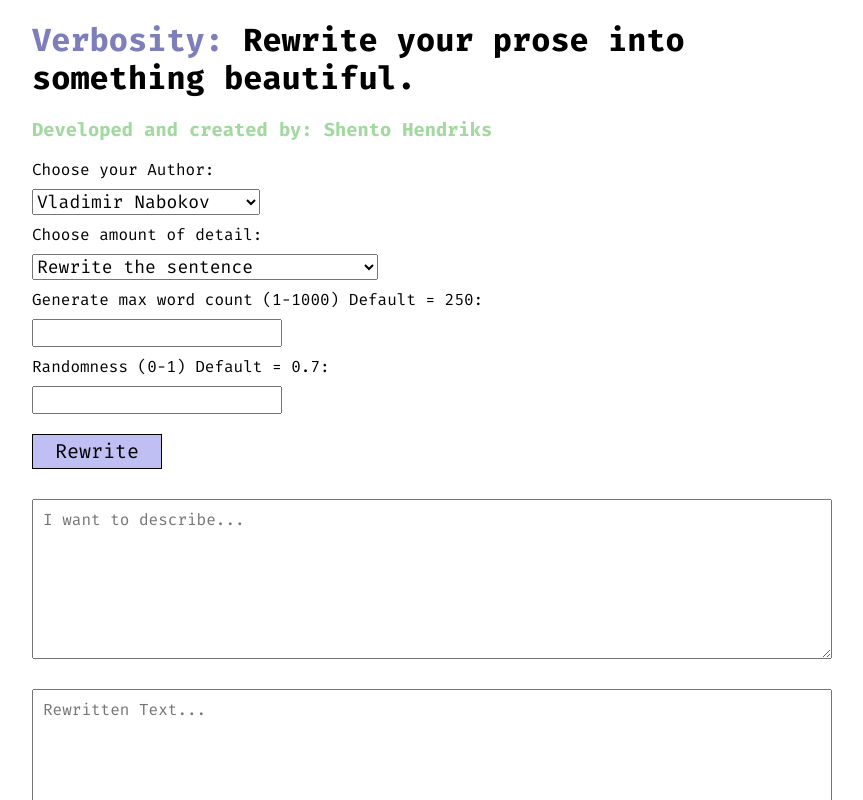
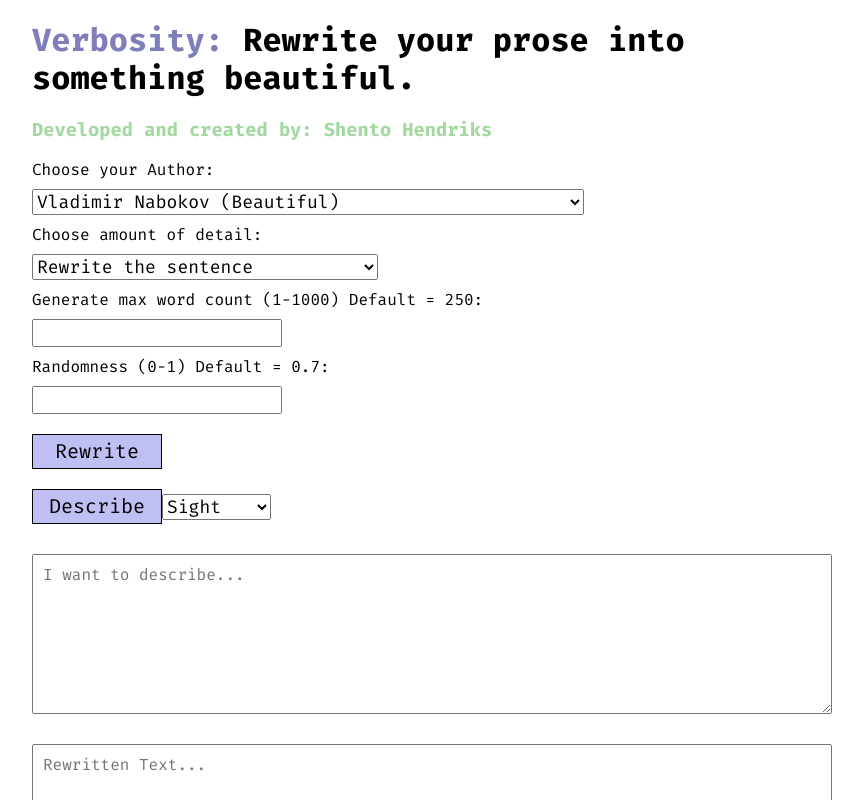
Before and after one commit to ShentoHendriks/webapp, a Next.js app: page / in a window 1280 px wide. Shown: the top 800 px of the page, without its empty margins (208-1071 px from the left). Built offline with nearby package versions, Linux system fonts and the light colour scheme.

Commit message:
Added a describe function
You can describe using the senses + methaphors

```diff
--- a/pages/index.js
+++ b/pages/index.js
@@ -12,9 +12,11 @@ export default function Home() {
   const detail = useRef(null);
   const maxwords = useRef(null);
   const randomness = useRef(null);
+  const senses = useRef(null);
 
   var input_prompt = "";
 
+  // Rewrite Button output
   async function onSubmit(event) {
     event.preventDefault();
 
@@ -68,6 +70,71 @@ export default function Home() {
     }
   }
 
+  // Describe Button output
+  async function onSubmitDescribe(event) {
+    event.preventDefault();
+    input_prompt = "";
+    // Max words
+    function isNumeric(value) {
+      return /^-?\d+$/.test(value);
+    }
+
+    var number_for_prompt = 250;
+    if (isNumeric(maxwords.current.value) == true) {
+      number_for_prompt = parseInt(maxwords.current.value / 0.75) // setup the input for max words in prompt
+    }
+
+    var randomness_holder = 0.7;
+    if (isNumeric(randomness.current.value) == true) {
+      randomness_holder = parseInt(randomness.current.value) // setup the randomness in prompt
+    }
+
+    // Prompt here for describe
+    input_prompt = `Describe as if ${author.current.value} wrote it. Without saying ${author.current.value}. Using ${senses.current.value}:\n${ref.current.value}`
+
+    if (detail.current.value == "Rewrite the sentence") {
+      input_prompt = `Describe as if ${author.current.value} wrote it. Without saying ${author.current.value}. Using ${senses.current.value}:\n'\n${ref.current.value}\n'\n`
+    }
+
+    if (detail.current.value == "Add more detail") {
+      input_prompt = `Describe immersively as if ${author.current.value} wrote it. Without saying ${author.current.value}. Add more detail. sing ${senses.current.value}:\n'\n${ref.current.value}\n'\n`
+    }
+    if (detail.current.value == "Add as many detail as possible") {
+      input_prompt = `Describe immersively as if ${author.current.value} wrote it. Add as many details as possible. Write as much as you can. Without saying ${author.current.value}. Using ${senses.current.value}:\n'\n${ref.current.value}\n'\n`
+    }
+
+    const response = await fetch("/api/generate", {
+      method: "POST",
+      headers: {
+        "Content-Type": "application/json",
+      },
+      /* Send the data to the generate.js */
+      body: JSON.stringify({
+        input: input_prompt,
+        maxwordsCount: number_for_prompt,
+        randomness: randomness_holder,
+      }),
+    });
+    var data = await response.json();
+    var data2 = data.result.choices[0].text.trim(); //edited output from ai shows results and trimmed
+    var tokencost = data.result.usage.total_tokens; //cost of tokens
+
+    /* Letter generation in forms*/
+    for (let i = 0; i < data2.length; i++) {
+      task(i);
+    }
+
+    function task(i) {
+      setTimeout(function () {
+        if (i == 0) {
+          output.current.value = "";
+        }
+        output.current.value += data2.charAt(i)
+      }, 10 * i); // speed of generation
+    }
+  }
+
+
   return (
     <div>
       <Head>
@@ -82,11 +149,15 @@ export default function Home() {
 
           <div>Choose your Author:</div>
           <select className={styles.bigfont} ref={author}>
-            <option value="Vladimir Nabokov">Vladimir Nabokov</option>
-            <option value="Ernest Hemingway">Ernest Hemingway</option>
-            <option value="F. Scott Fitzgerald">F. Scott Fitzgerald</option>
+            <option value="Vladimir Nabokov">Vladimir Nabokov (Beautiful)</option>
+            <option value="Ernest Hemingway">Ernest Hemingway (Simple, Minimalistic)</option>
+            <option value="F. Scott Fitzgerald">F. Scott Fitzgerald (Vivid imagery and Metaphors)</option>
             <option value="J. R. R. Tolkien">J. R. R. Tolkien</option>
             <option value="Virginia Woolf">Virginia Woolf</option>
+            <option value="Ocean Vuong">Ocean Vuong</option>
+            <option value="Jane Austen">Jane Austen</option>
+            <option value="Louisa May Alcott">Louisa May Alcott</option>
+            <option value="George R. R. Martin">George R. R. Martin</option>
             <option value="A poet">A Poet</option>
           </select>
 
@@ -105,6 +176,18 @@ export default function Home() {
 
           <form onSubmit={onSubmit}>
             <input className={styles.button} type="submit" value="Rewrite" />
+          </form>
+
+          <form onSubmit={onSubmitDescribe}>
+            <input className={styles.button} type="submit" value="Describe" />
+            <select className={styles.bigfont} ref={senses}>
+            <option value="sight">Sight</option>
+            <option value="smell">Smell</option>
+            <option value="taste">Taste</option>
+            <option value="sound">Sound</option>
+            <option value="touch">Touch</option>
+            <option value="metaphor">Metaphor</option>
+          </select>
           </form>
 
           <textarea className={styles.vakinput} ref={ref} placeholder="I want to describe..."></textarea>
```
